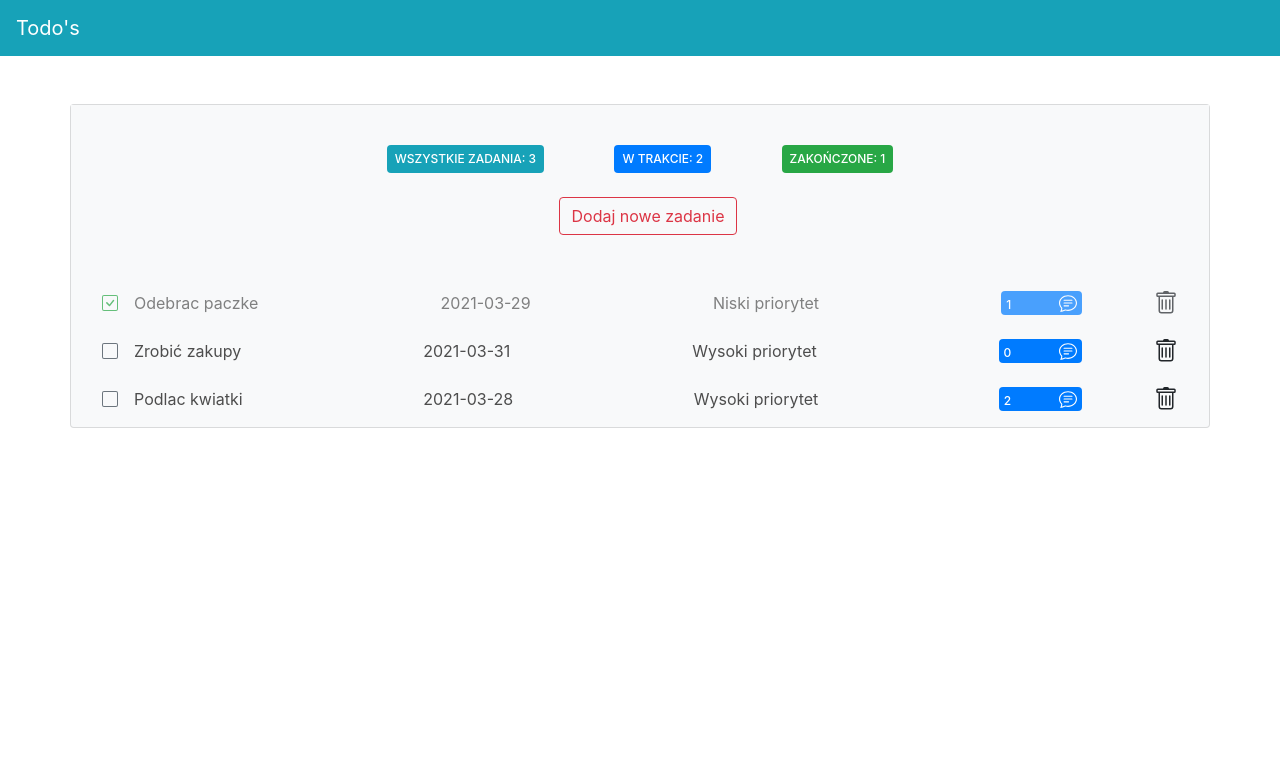
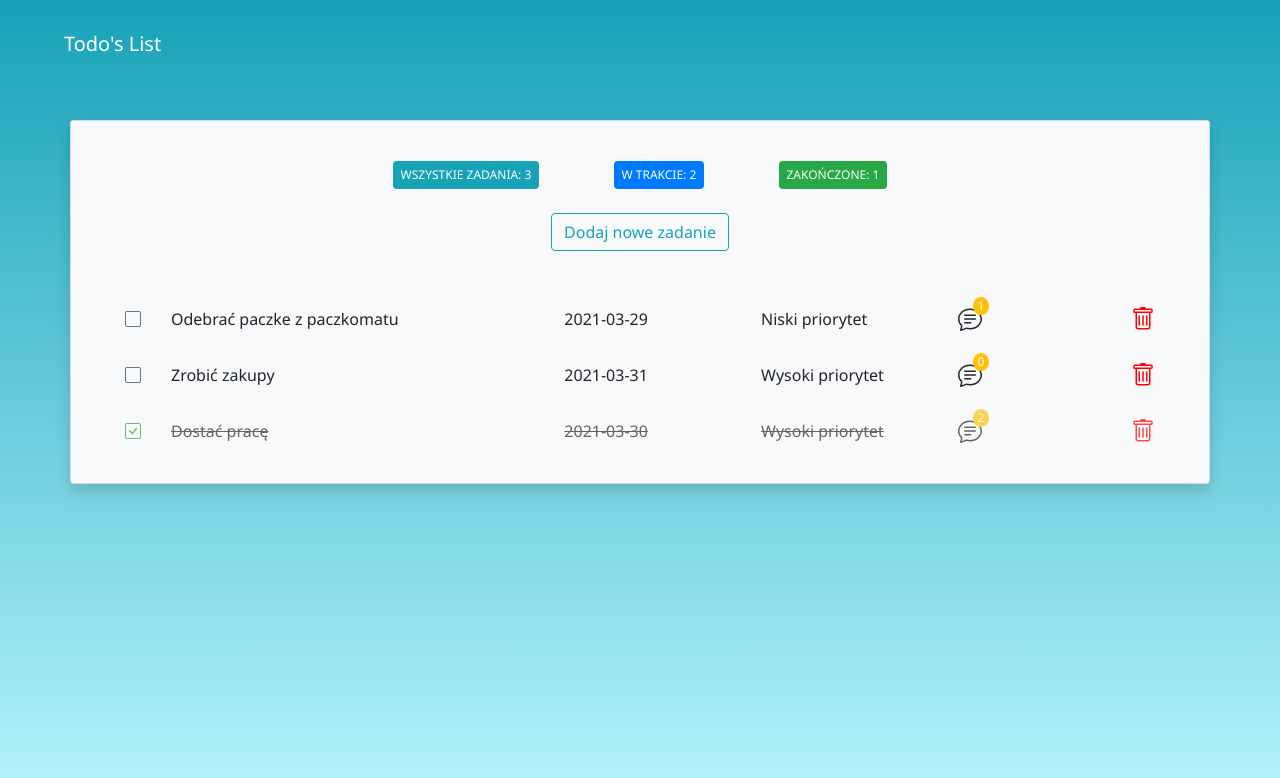
Before and after one commit to WeronikaSTNK/todos-app, a Vue app: page / in a window 1280 px wide. Shown: the top 778 px of the page. Built offline with nearby package versions, Linux system fonts and the light colour scheme; what v-tooltip would draw is missing.

Commit message:
improve UI

```diff
--- a/public/index.html
+++ b/public/index.html
@@ -1,17 +1,32 @@
 <!DOCTYPE html>
-<html lang="">
+<html lang="pl">
+
 <head>
   <meta charset="utf-8">
   <meta http-equiv="X-UA-Compatible" content="IE=edge">
   <meta name="viewport" content="width=device-width,initial-scale=1.0">
-    <link rel="icon" href="<%= BASE_URL %>favicon.ico">
-    <title><%= htmlWebpackPlugin.options.title %></title>
+  <title>ToDo Recrutiment Task</title>
+  <!-- Fonts -->
+  <link rel="preconnect" href="https://fonts.gstatic.com">
+  <link
+    href="https://fonts.googleapis.com/css2?family=Dosis&family=Noto+Sans&family=Open+Sans:wght@300;400&display=swap"
+    rel="stylesheet">
+  <style>
+    html,
+    body,
+    #app {
+      height: 100%;
+      font-family: 'Noto Sans', sans-serif;
+      background: #17A2B8;
+      background: -webkit-linear-gradient(top, #17A2B8, #B6F3FC);
+      background: -moz-linear-gradient(top, #17A2B8, #B6F3FC);
+      background: linear-gradient(to bottom, #17A2B8, #B6F3FC);
+    }
+  </style>
 </head>
+
 <body>
-    <noscript>
-      <strong>We're sorry but <%= htmlWebpackPlugin.options.title %> doesn't work properly without JavaScript enabled. Please enable it to continue.</strong>
-    </noscript>
   <div id="app"></div>
-    <!-- built files will be auto injected -->
 </body>
+
 </html>
--- a/src/App.vue
+++ b/src/App.vue
@@ -1,26 +1,20 @@
 <template>
   <div id="app">
-    <b-navbar type="dark" variant="info">
-      <b-navbar-brand href="/">Todo's</b-navbar-brand>
-      <div class="navbar p-1 w-100 d-flex justify-content-center">
-      </div>
+    <b-navbar
+      type="dark">
+      <b-navbar-brand
+        href="/"
+        class="ml-5 mt-3">
+        Todo's List
+      </b-navbar-brand>
+      <div class="navbar p-1 w-100 d-flex justify-content-center" />
     </b-navbar>
-    <router-view/>
+    <router-view />
   </div>
 </template>
 
 <style lang="scss">
-
-.router-links, .router-links-active {
-  text-decoration: none;
-  color: white;
-  &:hover{
-    color: white;
-    text-decoration: none;
-  }
-}
-
-.navbar{
+.navbar {
   color: white;
 }
 </style>
--- a/src/components/SingleTask.vue
+++ b/src/components/SingleTask.vue
@@ -1,6 +1,7 @@
 <template>
+  <b-container>
     <div
-    class="d-flex p-2 flex-row align-items-center justify-content-between m-2 todo-wrapper"
+      class="todo-wrapper m-2 row"
       :class="completed ? 'done' : 'undone'">
       <b-icon
         v-b-tooltip="'Zakończ zadanie!'"
@@ -9,34 +10,37 @@
         @click="changeCompletionStatus()" />
       <router-link
         :to="'/task/' + id"
-      style="text-decoration: none"
-      class="d-flex justify-content-between w-100 todo-item pr-2 pl-3">
+        style="text-decoration: none; color:inherit"
+        class="todo-item d-flex justify-content-between align-items-center col-sm">
         <span
           v-b-tooltip.hover
-        class="todo-title"
+          class="col-5"
           title="Przejdź do szczegółów">{{ title }}
         </span>
-      <span class="todo-deadline">{{ deadline }} </span>
-      <span class="todo-piority"> {{ getPriorityText() }} priorytet </span>
-      <b-badge
-        variant="primary"
-        class="comments-badge">
-        <span> {{ getCommentsNumber || 0 }}</span>
+        <span class="col">{{ deadline }} </span>
+        <span class="col"> {{ getPriorityText() }} priorytet </span>
+        <div class="comments col col-lg-2 ">
           <b-icon
             font-scale="1.5"
             icon="chat-text"
-          class="ml-5" />
+            class="comments__icon " />
+          <b-badge
+            variant="warning"
+            class="comments__badge">
+            <span class="dot"> {{ getCommentsNumber || 0 }}</span>
           </b-badge>
+        </div>
       </router-link>
-    <div class="todo-buttons-actions d-flex align-items-center ml-3">
+      <div class="todo-buttons-actions d-flex align-items-center ml-3 ">
         <b-icon
           v-b-tooltip="'Usuń zadanie!'"
           font-scale="1.5"
           icon="trash"
-        class="ml-5"
+          style="color:red"
           @click="removeTask()" />
       </div>
     </div>
+  </b-container>
 </template>
 
 <script>
@@ -79,33 +83,32 @@ export default {
 </script>
 
 <style lang="scss">
+.todo-wrapper {
+    padding: .5rem 1rem;
+    align-items: center;
+    text-align: left;
+    &:hover {
+      background-color: #e7e7e7;
+      cursor: pointer;
+}}
+
 .todo-item {
   color: #4d4d4d;
   text-decoration: none;
-  font-size: 1em;
-  flex: 1 30%;
-  & .todo-piority {
-    font-size: 1em;
-    display: flex;
-    align-items: center;
-  }
-  & .todo-deadline {
-    font-size: 1em;
-    display: flex;
-    align-items: left;
-  }
-}
-.todo-wrapper:hover {
-  text-decoration: none;
-  background-color: #e0e0e0;
-  cursor: pointer;
-  color: #4d4d4d;
 }
   .done {
   opacity: 0.7;
+  text-decoration: line-through;
 }
-// .comments-badge {
-//   border-radius: 50%;
-//   padding: 5px
-// }
+.comments {
+  &__icon {
+    position: absolute
+  }
+  &__badge {
+    position: relative;
+    left: 15px;
+    top: -15px;
+    border-radius: 50%; }
+}
+
 </style>
--- a/src/store/index.js
+++ b/src/store/index.js
@@ -9,10 +9,10 @@ export default new Vuex.Store({
     tasks: [
       {
         id: "bb635416-e38f-4d84-bace-4445bb22780f",
-        title: "Odebrac paczke",
+        title: "Odebrać paczke z paczkomatu",
         description: null,
         deadline: "2021-03-29",
-        completed: true,
+        completed: false,
         priority: "Low"
       },
       {
@@ -25,15 +25,15 @@ export default new Vuex.Store({
       },
       {
         id: "8105ec9e-498f-4c1b-b233-fcaa6bbe4357",
-        title: "Podlac kwiatki",
+        title: "Dostać pracę",
         description: null,
-        deadline: "2021-03-28",
-        completed: false,
+        deadline: "2021-03-30",
+        completed: true,
         priority: "High"
       },
     ],
     priorities: [
-      { value: "Low", text: "Niski"},
+      { value: "Low", text: "Niski", color:""},
       { value: "Normal", text: "Normalny"},
       { value: "High", text: "Wysoki"},
     ],
@@ -42,19 +42,19 @@ export default new Vuex.Store({
         id:"0884e4cc-5a53-4397-bc3c-a92838e518a0",
         taskId: "bb635416-e38f-4d84-bace-4445bb22780f",
         date: "2021-03-28",
-        text: "Lotem ipsum"
+        text: "Przykładowy komentarz 1"
       },
       {
         id: "090b7526-5047-4dd3-aab6-31bd8fc0009a",
         taskId: "8105ec9e-498f-4c1b-b233-fcaa6bbe4357",
         date: "2021-03-28",
-        text: "Lotem ipsum"
+        text: "Przykładowy komentarz 2"
       },
       {
         id: "6963cdb9-2f61-4e11-8c6c-71d2d914641e",
         taskId: "8105ec9e-498f-4c1b-b233-fcaa6bbe4357",
         date: "2021-03-28",
-        text: "Lotem ipsum ś2"
+        text: "Przykładowy komentarz 3"
       }
     ]
   },
@@ -75,7 +75,6 @@ export default new Vuex.Store({
       task = updatedTask;
     },
     ADD_COMMENT(state, comment) {
-      console.log(state.comments)
       state.comments.push(comment)
     },
   },
--- a/src/views/TodosList.vue
+++ b/src/views/TodosList.vue
@@ -1,9 +1,9 @@
 <template>
-  <b-container class="container bg-light card mt-5">
+  <b-container class="bg-light shadow shadow-lg--hover card mt-5 h-auto">
     <div
       v-if="isEmpty"
       class="row bg-light pt-1 rounded-0 d-flex d-flex flex-column align-content-center align-items-center">
-      <span class="badge badge-secondary p-2 mb-3">Twoja lista zadań jest pusta</span>
+      <span class="badge badge-secondary p-2 mt-5 mb-3">Twoja lista zadań jest pusta</span>
       <router-link to="/task/">
         <b-button
           variant="outline-info"
@@ -16,24 +16,24 @@
       v-else
       class="row bg-light d-flex flex-column align-items-center pt-4 pb-4">
       <div class="d-flex justify-content-around w-50 mb-4 mt-3">
-        <span class="badge badge-info p-2 mr-2">Wszystkie zadania: {{ allTasks.length || 0 }}</span>
-        <span class="badge badge-primary p-2 mr-2">W trakcie: {{ pendingTasks.length || 0 }}</span>
+        <span class="badge badge-info p-2">Wszystkie zadania: {{ allTasks.length || 0 }}</span>
+        <span class="badge badge-primary p-2">W trakcie: {{ pendingTasks.length || 0 }}</span>
         <span class="badge badge-success p-2">Zakończone: {{ completedTasks.length || 0 }}</span>
       </div>
       <router-link to="/task/">
         <b-button
-          variant="outline-danger"
-          class="ml-3"
+          variant="outline-info"
           aria-hidden="true">
           Dodaj nowe zadanie
         </b-button>
       </router-link>
     </div>
-    <div class="mt-3">
+    <div class="pt-3 pb-4">
       <SingleTask
         v-for="task in allTasks"
         :key="task.id"
-        v-bind="task" />
+        v-bind="task"
+        class="flex-9-cols " />
     </div>
   </b-container>
 </template>ś
@@ -78,6 +78,8 @@ export default {
   }
   .todo-list .done {
     opacity: 0.5;
+    text-decoration: line-through
+
   }
   .badge {
     color:white;
@@ -85,5 +87,30 @@ export default {
     font-weight: 500;
   width:auto
   }
+}@mixin flex-grid-items($cols) {
+  display: flex;
+  flex-wrap: wrap;
+
+  > * {
+    $item-width: 100% / $cols;
+    width: $item-width;
+    box-sizing: border-box;
+  }
 }
+
+@mixin flex-grid-items($cols) {
+  display: flex;
+  flex-wrap: wrap;
+
+  > * {
+    $item-width: 100% / $cols;
+    width: $item-width;
+    box-sizing: border-box;
+  }
+}
+.flex-9-cols {
+  @include flex-grid-items(1)
+}
+
+
 </style>
```
Also changed, not shown: src/components/Input.vue (deleted, +0 -49 lines), src/views/TaskDetails.vue (+72 -35 lines). Lines whose indentation alone changed are shown as unchanged.
